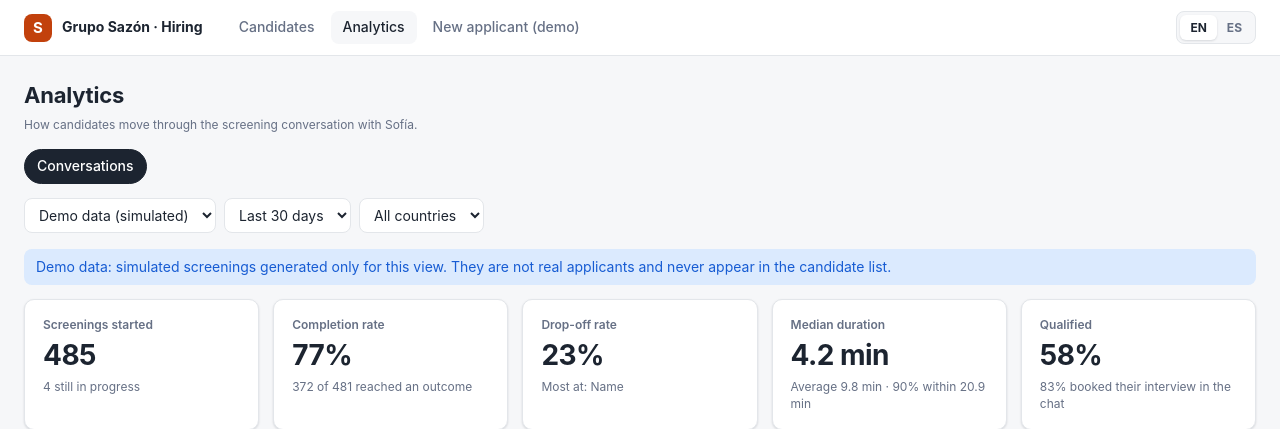
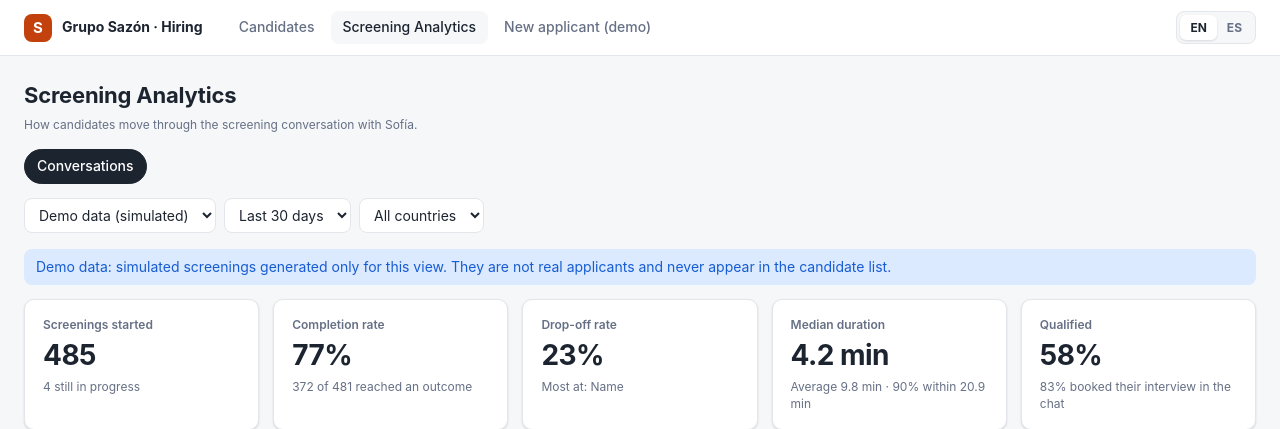
Before and after one commit to levimarcus20/sazon-screening, a FastAPI app: page /analytics in a window 1280 px wide. Shown: the top 429 px of the page. Run offline with FastAPI, Linux system fonts and the light colour scheme; data that the repository does not hold is empty.

Commit message:
Rename the page to Screening Analytics / Métricas de preselección

```diff
--- a/app/i18n.py
+++ b/app/i18n.py
@@ -143,7 +143,7 @@ ES.update({
 })
 
 ES.update({  # analytics
-    "Analytics": "Analítica",
+    "Screening Analytics": "Métricas de preselección",
     "How candidates move through the screening conversation with Sofía.":
         "Cómo avanzan los candidatos en la conversación de preselección con Sofía.",
     "Conversations": "Conversaciones",
--- a/app/templates/analytics.html
+++ b/app/templates/analytics.html
@@ -1,11 +1,11 @@
 {% extends "base.html" %}
 {% set active = "analytics" %}
-{% block title %}{{ t('Analytics') }} · Grupo Sazón{% endblock %}
+{% block title %}{{ t('Screening Analytics') }} · Grupo Sazón{% endblock %}
 {% block body %}
 <main class="page">
   <div class="dash-head">
     <div>
-      <h1>{{ t('Analytics') }}</h1>
+      <h1>{{ t('Screening Analytics') }}</h1>
       <p class="muted small" style="margin:4px 0 0">{{ t('How candidates move through the screening conversation with Sofía.') }}</p>
     </div>
   </div>
--- a/app/templates/base.html
+++ b/app/templates/base.html
@@ -11,7 +11,7 @@
     <a class="brand" href="/"><span class="brand-mark">S</span> {{ t('Grupo Sazón · Hiring') }}</a>
     <nav>
       <a href="/dashboard" class="{% if active == 'dashboard' %}active{% endif %}">{{ t('Candidates') }}</a>
-      <a href="/analytics" class="{% if active == 'analytics' %}active{% endif %}">{{ t('Analytics') }}</a>
+      <a href="/analytics" class="{% if active == 'analytics' %}active{% endif %}">{{ t('Screening Analytics') }}</a>
       <a href="/" class="{% if active == 'home' %}active{% endif %}">{{ t('New applicant (demo)') }}</a>
     </nav>
     <div class="lang-switch" role="group" aria-label="Language">
```
